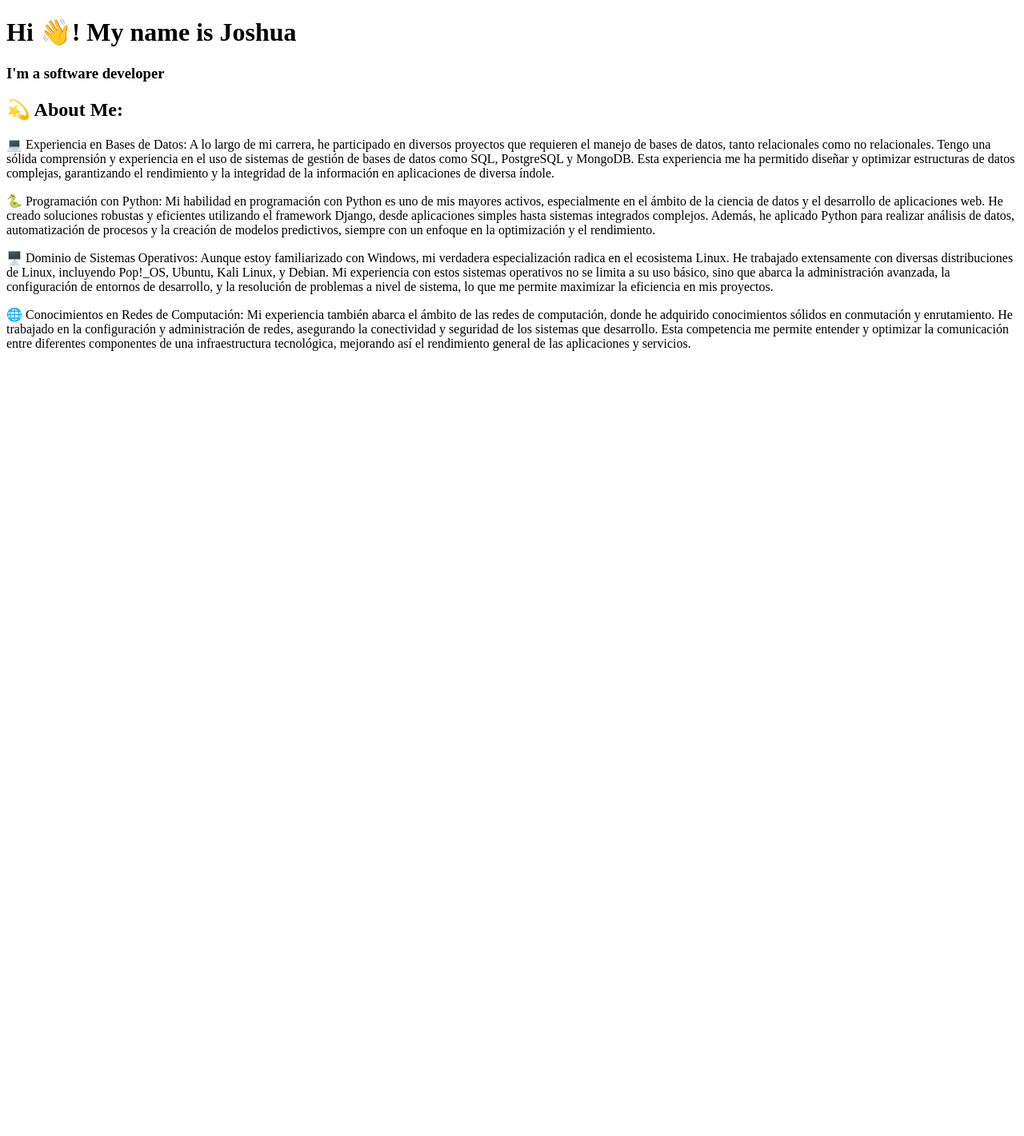
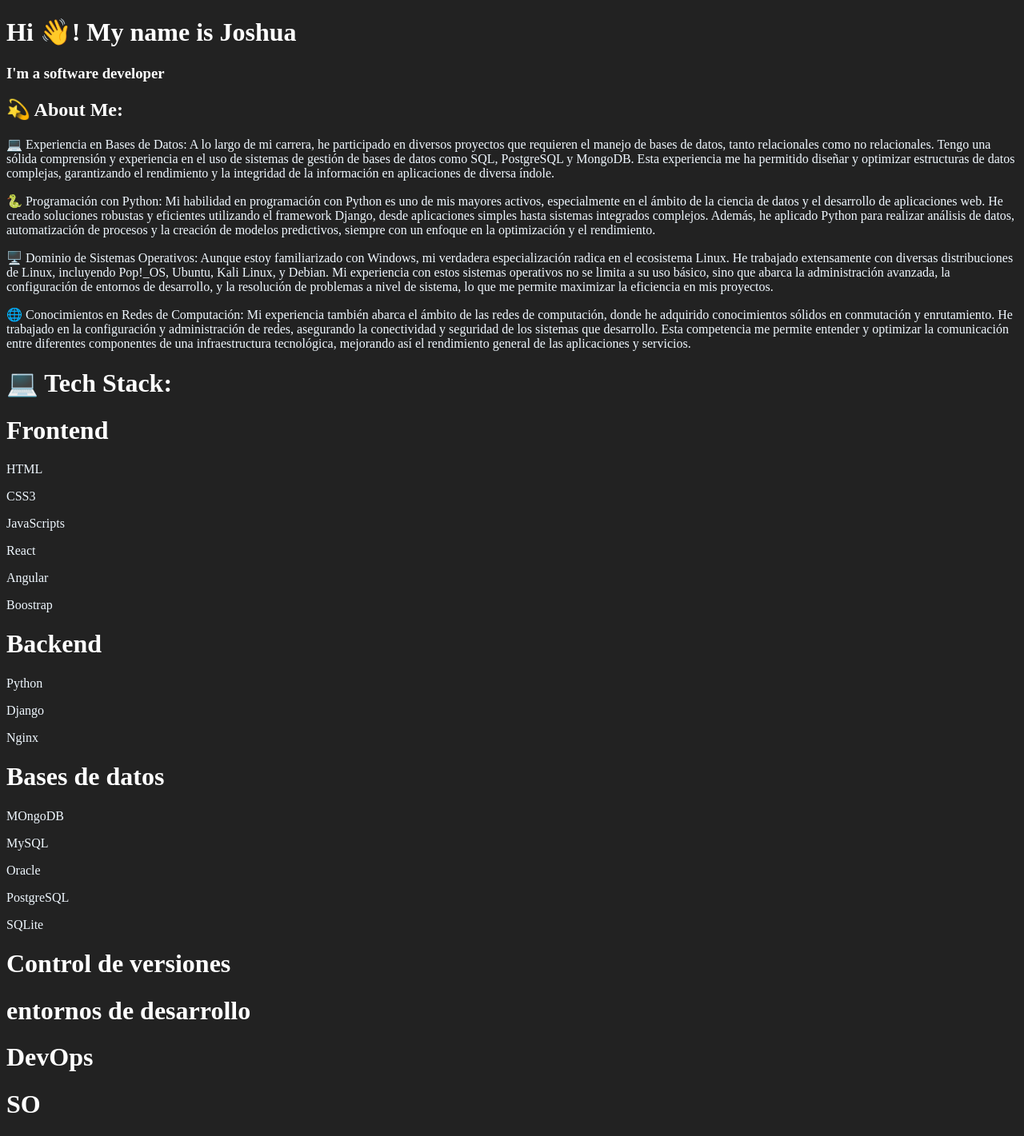
Before and after one commit to xeyt5/portafolio, a Django app: page / in a window 1280 px wide. Shown: the whole page at 80% size. Before the commit the page ends 439 px from the top, so only its background shows below. Run offline with Django 5.2, Linux system fonts and the light colour scheme.

Commit message:
create skills

```diff
--- /dev/null
+++ b/portafolio/myapp/static/css/index.css
@@ -0,0 +1,11 @@
+body{
+    background-color: #222;
+}
+
+h1, h2 ,h3{
+    color: white;
+}
+
+p{
+    color: aliceblue;
+}
--- a/portafolio/myapp/templates/index.html
+++ b/portafolio/myapp/templates/index.html
@@ -1,9 +1,12 @@
+{% load static %}
 <!DOCTYPE html>
 <html lang="en">
 <head>
     <meta charset="UTF-8">
     <meta name="viewport" content="width=device-width, initial-scale=1.0">
     <title>portafolio</title>
+    <link rel="stylesheet" type='text/css' href="https://cdn.jsdelivr.net/gh/devicons/devicon@latest/devicon.min.css" />
+    <link rel="stylesheet" type="text/css" href="{% static 'css/index.css' %}">
 </head>
 <body>
     <h1>Hi 👋! My name is Joshua</h1>
@@ -13,5 +16,36 @@
     <p>🐍 Programación con Python: Mi habilidad en programación con Python es uno de mis mayores activos, especialmente en el ámbito de la ciencia de datos y el desarrollo de aplicaciones web. He creado soluciones robustas y eficientes utilizando el framework Django, desde aplicaciones simples hasta sistemas integrados complejos. Además, he aplicado Python para realizar análisis de datos, automatización de procesos y la creación de modelos predictivos, siempre con un enfoque en la optimización y el rendimiento.</p>
     <p>🖥️ Dominio de Sistemas Operativos: Aunque estoy familiarizado con Windows, mi verdadera especialización radica en el ecosistema Linux. He trabajado extensamente con diversas distribuciones de Linux, incluyendo Pop!_OS, Ubuntu, Kali Linux, y Debian. Mi experiencia con estos sistemas operativos no se limita a su uso básico, sino que abarca la administración avanzada, la configuración de entornos de desarrollo, y la resolución de problemas a nivel de sistema, lo que me permite maximizar la eficiencia en mis proyectos.</p>
     <p>🌐 Conocimientos en Redes de Computación: Mi experiencia también abarca el ámbito de las redes de computación, donde he adquirido conocimientos sólidos en conmutación y enrutamiento. He trabajado en la configuración y administración de redes, asegurando la conectividad y seguridad de los sistemas que desarrollo. Esta competencia me permite entender y optimizar la comunicación entre diferentes componentes de una infraestructura tecnológica, mejorando así el rendimiento general de las aplicaciones y servicios.</p>
+
+    <h1>💻 Tech Stack:</h1>
+        <h1 class="logos_front">Frontend</h1>
+            <p>HTML</p>
+            <p>CSS3</p>
+            <p>JavaScripts</p>
+            <p>React</p>
+            <p>Angular</p>
+            <p>Boostrap</p>
+        <h1 class="backend">Backend</h1>
+            <p>Python</p>
+            <p>Django</p>
+            <p>Nginx</p>
+        <h1 class="DB">Bases de datos</h1>
+            <p>MOngoDB</p>
+            <p>MySQL</p>
+            <p>Oracle</p>
+            <p>PostgreSQL</p>
+            <p>SQLite</p>
+        <h1 class="controlV">Control de versiones</h1>
+            <p></p>
+            <p></p>
+            <p></p>
+        <h1 class="ED">entornos de desarrollo</h1>
+            <p></p>
+            <p></p>
+        <h1 class="dev">DevOps</h1>
+            <p></p>
+        <h1 class="SO">SO</h1>
+            <p></p>
+            <p></p>
 </body>
 </html>
--- a/portafolio/portafolio/settings.py
+++ b/portafolio/portafolio/settings.py
@@ -116,7 +116,7 @@
 # Static files (CSS, JavaScript, Images)
 # https://docs.djangoproject.com/en/5.1/howto/static-files/
 
-STATIC_URL = 'static/'
+STATIC_URL = '/static/'
 
 # Default primary key field type
 # https://docs.djangoproject.com/en/5.1/ref/settings/#default-auto-field
```
